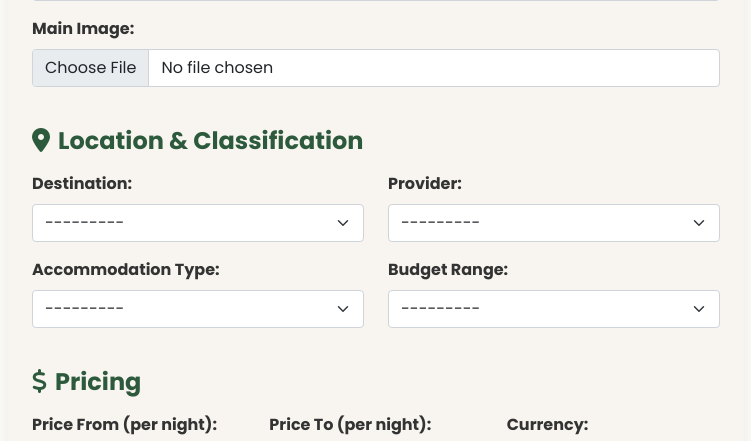
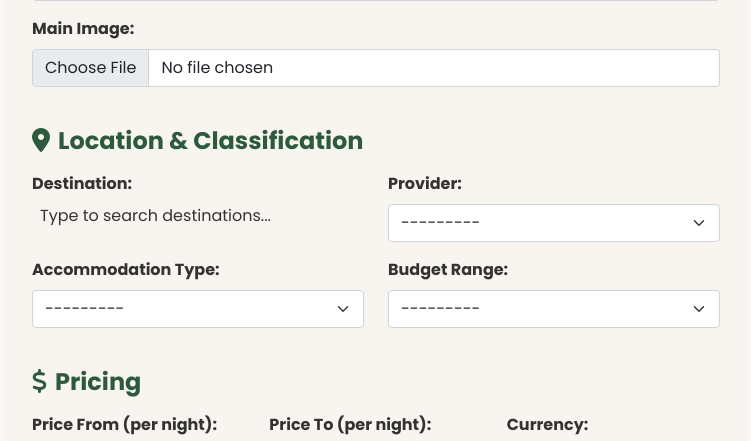
Before and after one commit to dsneed123/HygGeo, a Django app: page /experiences/accommodations/add/ in a window 1280 px wide; the page is wider, and only the part inside the window is pictured. Shown: the part 607-1048 px from the top of that part, without its empty margins (264-1015 px from the left). Run offline with Django 5.2, Linux system fonts and the light colour scheme; a user stored in the database is signed in; data comes from the database, SQL or seed files in the repository; some libraries are stand-ins or nearby versions.

Commit message:
accomodations update

```diff
--- a/HygGeo/experiences/templates/experiences/add_accommodation.html
+++ b/HygGeo/experiences/templates/experiences/add_accommodation.html
@@ -262,4 +262,38 @@
         </div>
     </div>
 </div>
+
+<!-- jQuery (required for Select2) -->
+<script src="https://code.jquery.com/jquery-3.6.0.min.js"></script>
+
+<!-- Select2 CSS -->
+<link href="https://cdn.jsdelivr.net/npm/select2@4.1.0-rc.0/dist/css/select2.min.css" rel="stylesheet" />
+<link href="https://cdn.jsdelivr.net/npm/select2-bootstrap-5-theme@1.3.0/dist/select2-bootstrap-5-theme.min.css" rel="stylesheet" />
+
+<!-- Select2 JS -->
+<script src="https://cdn.jsdelivr.net/npm/select2@4.1.0-rc.0/dist/js/select2.min.js"></script>
+
+<script>
+// Initialize Select2 for autocomplete selects
+$(document).ready(function() {
+    // Initialize Select2 for destination
+    $('#id_destination').select2({
+        theme: 'bootstrap-5',
+        width: '100%',
+        placeholder: 'Type to search destinations...',
+        allowClear: true
+    });
+
+    // Initialize Select2 for experiences (if there's a field for it in the form)
+    if ($('#id_experiences').length) {
+        $('#id_experiences').select2({
+            theme: 'bootstrap-5',
+            width: '100%',
+            placeholder: 'Type to search experiences...',
+            allowClear: true
+        });
+    }
+});
+</script>
+
 {% endblock %}
```
Also changed, not shown: HygGeo/experiences/templates/experiences/edit_accommodation.html (+34 -0 lines), 1 other file.
